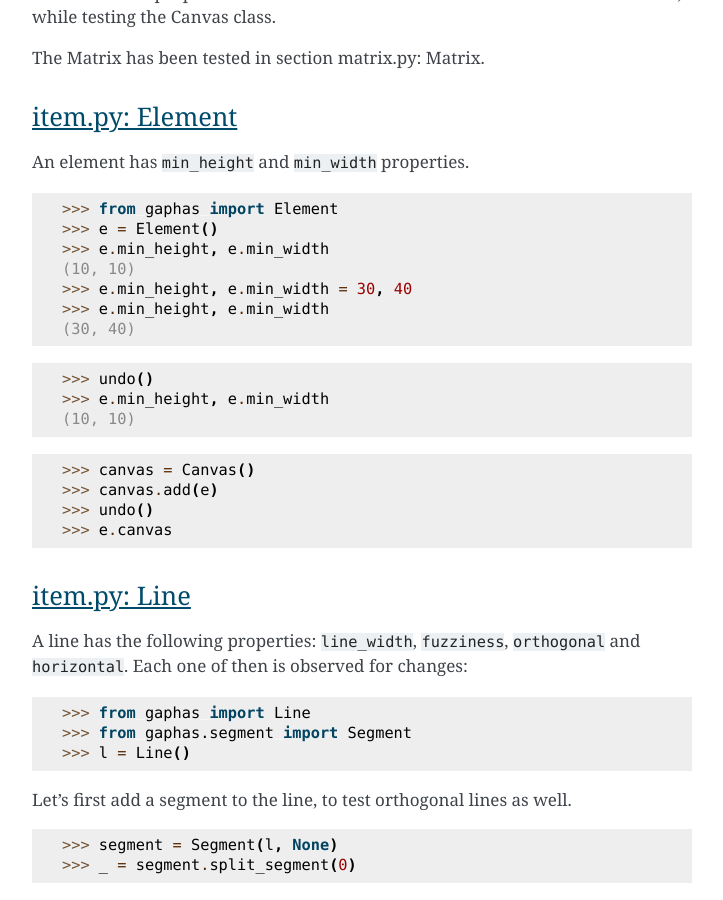
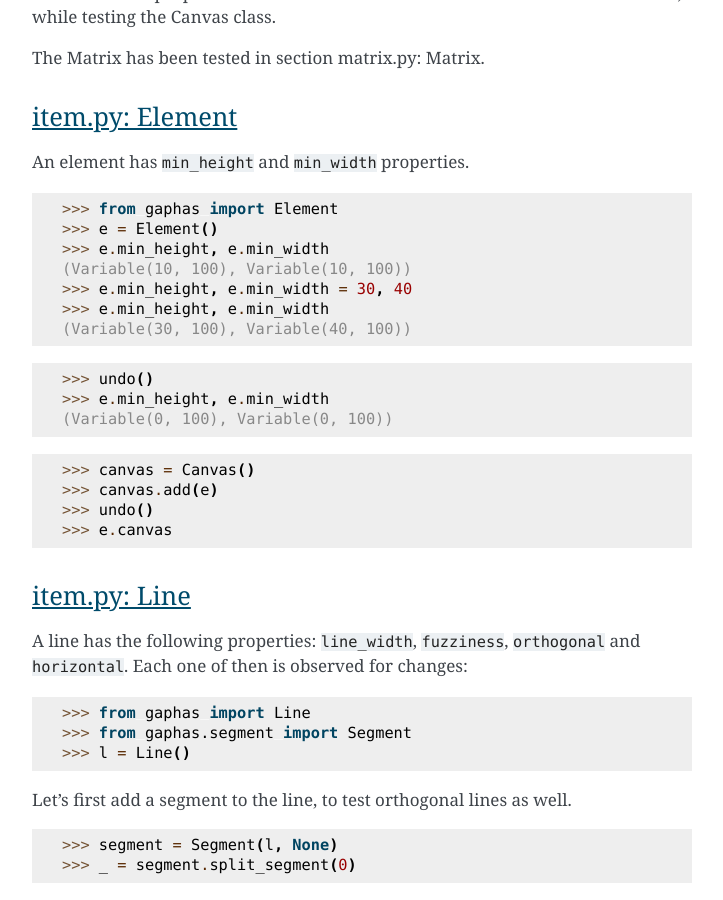
Before and after one commit to gaphor/gaphas, a Sphinx documentation site: the page built from doc/undo.txt, in a window 1280 px wide and 900 px high, scrolled down 6137 px. Shown: the whole window, without its empty margins (388-1111 px from the left). Built offline with Sphinx 7.4.7, drawn with Linux system fonts in a browser that asks for light colours.

```diff
--- a/doc/undo.txt
+++ b/doc/undo.txt
@@ -282,14 +282,14 @@ An element has ``min_height`` and ``min_width`` properties.
     >>> from gaphas import Element
     >>> e = Element()
     >>> e.min_height, e.min_width
-    (10, 10)
+    (Variable(10, 100), Variable(10, 100))
     >>> e.min_height, e.min_width = 30, 40
     >>> e.min_height, e.min_width
-    (30, 40)
+    (Variable(30, 100), Variable(40, 100))
 
     >>> undo()
     >>> e.min_height, e.min_width
-    (10, 10)
+    (Variable(0, 100), Variable(0, 100))
 
     >>> canvas = Canvas()
     >>> canvas.add(e)
```
Also changed, not shown: 2 other files.
